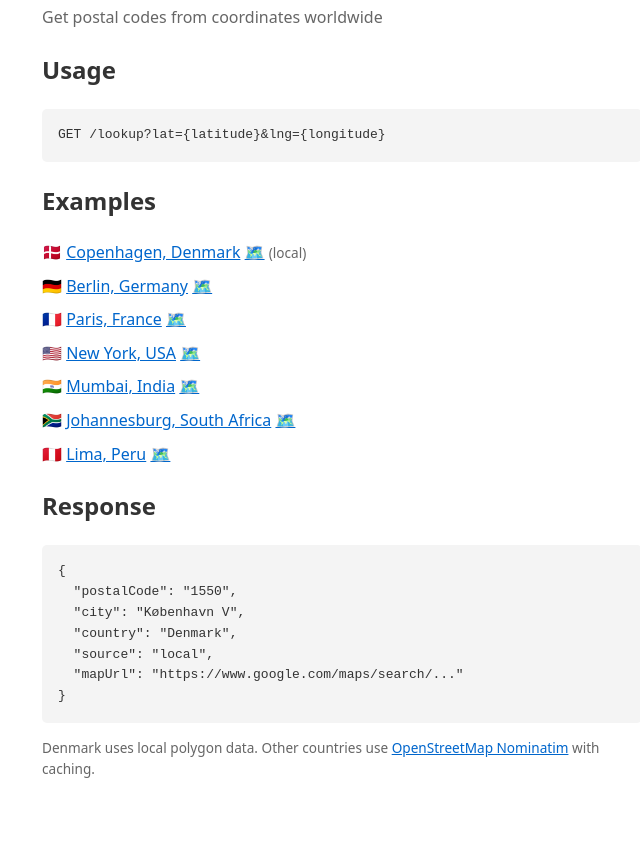
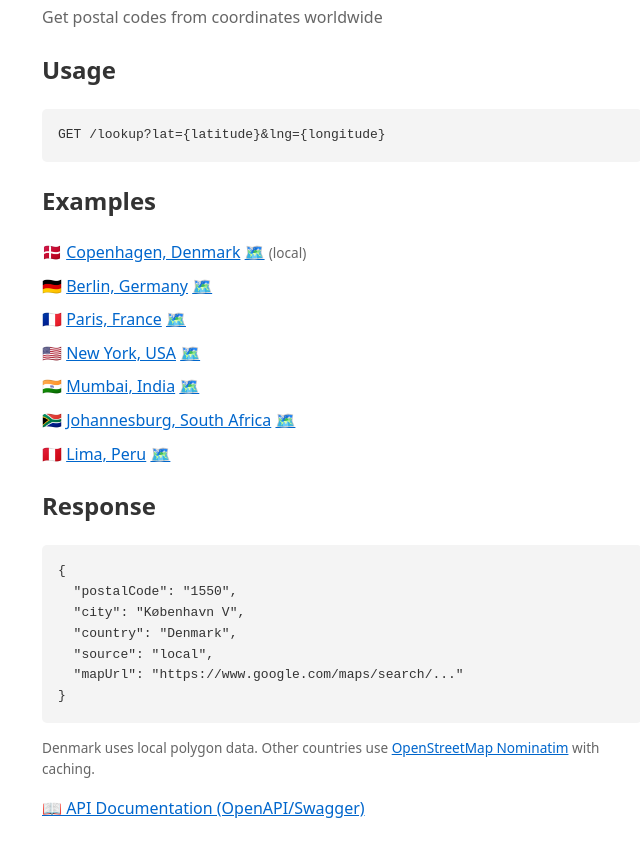
Before and after one commit to homborg/postnummer-api, a website: page src/index.html in a window 1280 px wide. Shown: the part 86-940 px from the top of the page, without its empty margins (298-938 px from the left). Before the commit the page ends 898 px from the top, so only its background shows below. Drawn offline with Linux system fonts and the light colour scheme.

Commit message:
feat: add link to API docs on home page
Amp-Thread-ID: https://ampcode.com/threads/T-019c0eb0-aa07-73bf-aab4-e7e428466340
Co-authored-by: Amp <amp@ampcode.com>

```diff
--- a/src/index.html
+++ b/src/index.html
@@ -64,5 +64,7 @@
     Denmark uses local polygon data. Other countries use
     <a href="https://nominatim.openstreetmap.org/">OpenStreetMap Nominatim</a> with caching.
   </p>
+
+  <p><a href="/docs">📖 API Documentation (OpenAPI/Swagger)</a></p>
 </body>
 </html>
```
